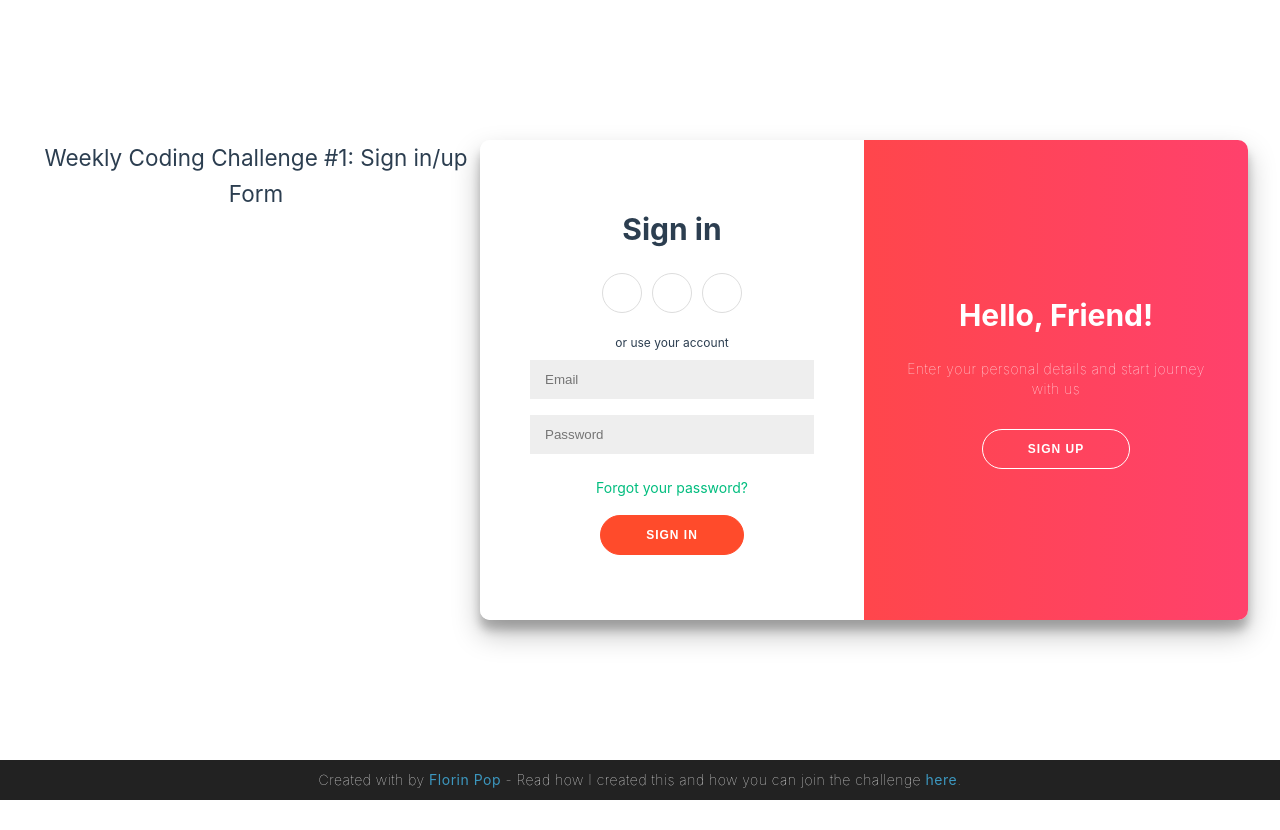
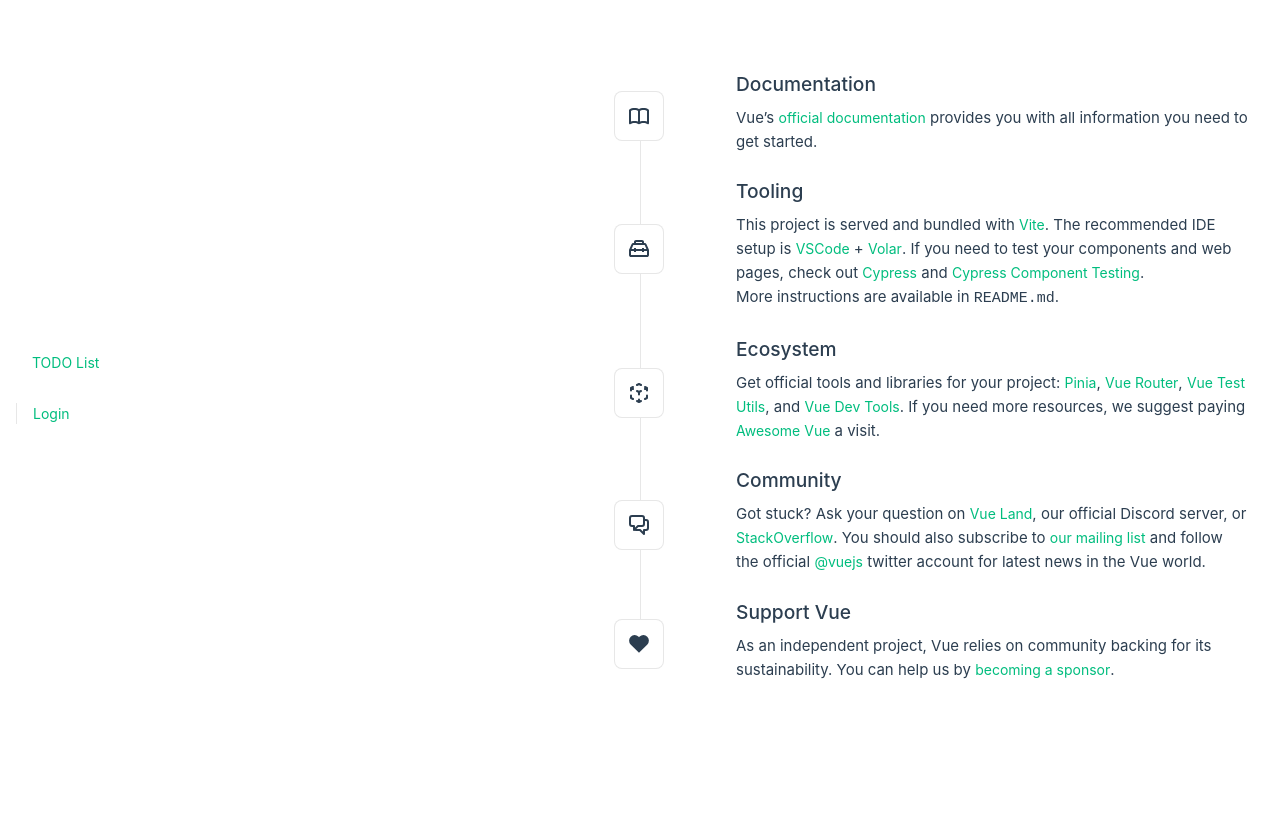
Before and after one commit to fayevivi/login-vue, a Vue app: page / in a window 1280 px wide. Built offline with nearby package versions, Linux system fonts and the light colour scheme.

Commit message:
add router login/todoList

```diff
--- a/src/App.vue
+++ b/src/App.vue
@@ -5,21 +5,23 @@ import Login from './components/Login.vue'
 </script>
 
 <template>
-  <Login />
-  <!-- <header>
-    <img alt="Vue logo" class="logo" src="@/assets/logo.svg" width="125" height="125" />
+  <!--<Login />-->
+  <header>
+    <!--<img alt="Vue logo" class="logo" src="@/assets/logo.svg" width="125" height="125" />-->
 
     <div class="wrapper">
-      <HelloWorld msg="You did it!" />
+      <!--<HelloWorld msg="You did it!" />-->
 
       <nav>
-        <RouterLink to="/">Home</RouterLink>
-        <RouterLink to="/about">About</RouterLink>
+        <!--<RouterLink to="/">Home</RouterLink>
+        <RouterLink to="/about">About</RouterLink>-->
+        <Router-link to="todoPage">TODO List</Router-link>
+        <Router-link to="login">Login</Router-link>
       </nav>
     </div>
-  </header> -->
+  </header>
 
-  <!-- <RouterView /> -->
+  <RouterView />
 </template>
 
 <style scoped>
--- a/src/components/Login.vue
+++ b/src/components/Login.vue
@@ -8,10 +8,10 @@
   </form>
 </template>-->
 <template>
-    <h2>Weekly Coding Challenge #1: Sign in/up Form</h2>
+	<div>
 		<div class="container" id="container" :class="{'right-panel-active':isSignUp}">
 			<div class="form-container sign-up-container">
-		<form action="#">
+				<form action="">
 					<h1>Create Account</h1>
 					<div class="social-container">
 						<a href="#" class="social"><i class="fab fa-facebook-f"></i></a>
@@ -19,10 +19,10 @@
 						<a href="#" class="social"><i class="fab fa-linkedin-in"></i></a>
 					</div>
 					<span>or use your email for registration</span>
-			<input type="text" placeholder="Name" />
-			<input type="email" placeholder="Email" />
-			<input type="password" placeholder="Password" />
-			<button>Sign Up</button>
+					<input type="text" placeholder="Name" v-model="signUpName"/>
+					<input type="email" placeholder="Email" v-model="signUpEmail"/>
+					<input type="password" placeholder="Password" v-model="signUpPassword"/>
+					<button @click.prevent="setSignUp()">Sign Up</button>
 				</form>
 			</div>
 			<div class="form-container sign-in-container">
@@ -34,10 +34,10 @@
 						<a href="#" class="social"><i class="fab fa-linkedin-in"></i></a>
 					</div>
 					<span>or use your account</span>
-			<input type="email" placeholder="Email" />
-			<input type="password" placeholder="Password" />
+					<input type="email" placeholder="Email" v-model="email"/>
+					<input type="password" placeholder="Password" v-model="password"/>
 					<a href="#">Forgot your password?</a>
-			<button>Sign In</button>
+					<button @click.prevent="login()">Sign In</button>
 				</form>
 			</div>
 			<div class="overlay-container">
@@ -50,11 +50,17 @@
 					<div class="overlay-panel overlay-right">
 						<h1>Hello, Friend!</h1>
 						<p>Enter your personal details and start journey with us</p>
-				<button class="ghost" id="signUp" @click="isSignUp = !isSignUp">Sign Up {{ this.changeClass }}</button>
+						<button class="ghost" id="signUp" @click="isSignUp = !isSignUp">Sign Up</button>
 					</div>
 				</div>
 			</div>
 		</div>
+	</div>
+
+	<!--<div>
+		<Router-link to="todoPage">TODO List</Router-link>
+		<RouterView />
+	</div>-->
 
 <footer>
 	<p>
@@ -69,13 +75,16 @@
 <script>
 import { ref } from 'vue'
 import { auth } from '../firebase'
-import { signInWithEmailAndPassword } from 'firebase/auth'
+import { signInWithEmailAndPassword,  createUserWithEmailAndPassword} from 'firebase/auth'
 import $ from 'jquery'
+import { event } from 'jquery'
+import { RouterLink, RouterView } from 'vue-router'
+import router from '@/router'
 
 export default {
   setup() {
-    const email = ref('')
-    const password = ref('')
+    const email = ref('');
+    const password = ref('');
 
     const login = async () => {
       console.log('auth', auth)
@@ -83,6 +92,13 @@ export default {
         const user = await signInWithEmailAndPassword(auth, email.value, password.value)
         // 登入成功，轉到其他頁面
         console.log('user', user)
+        console.log('user_tokenResponse', user._tokenResponse.registered)
+		// this.$router.push('/todoPage')
+		// const router = useRouter();
+			router.push({
+				path: '/todoPage'
+			})
+
       } catch (error) {
         // 登入失敗，顯示錯誤訊息
         console.error(error.message)
@@ -96,20 +112,39 @@ export default {
     return {
       message: "Hello Vue",
       isSignUp: false,
+      signUpName: "",
+      signUpEmail: "",
+      signUpPassword: "",
+	  isLogin: false,
     };
   },
 
   methods:{
-    signUp(){
-      console.log('this is singUp btn')
-      this.changeClass = true
-      console.log('changeClass', this.changeClass)
-    },
-    a(){
-      console.log('aaaaaavv')
-    },
-    b(){
-      console.log('bbbbbbvv')
+    // signUpSwitch(){
+    //   console.log('this is singUp btn')
+    //   this.changeClass = true
+    //   console.log('changeClass', this.changeClass)
+    // },
+    // a(){
+    //   console.log('aaaaaavv')
+    // },
+    // b(){
+    //   console.log('bbbbbbvv')
+    // },
+    setSignUp(){
+      const signUp = async () => {
+        console.log('auth', auth)
+        try {
+          const user = await createUserWithEmailAndPassword(auth, this.signUpEmail, this.signUpPassword)
+          // 登入成功，轉到其他頁面
+          // console.log('user', user)
+          console.log('you did signUp')
+        } catch (error) {
+          // 登入失敗，顯示錯誤訊息
+          console.error(error.message)
+        }
+      }
+      signUp()
     }
   }
 }
@@ -217,6 +252,7 @@ input {
 	width: 768px;
 	max-width: 100%;
 	min-height: 480px;
+	margin: 0 auto;
 }
 
 .form-container {
--- /dev/null
+++ b/src/components/TodoList.vue
@@ -0,0 +1,3 @@
+<template>
+    todotodotodo
+</template>
--- a/src/router/index.js
+++ b/src/router/index.js
@@ -1,5 +1,6 @@
 import { createRouter, createWebHistory } from 'vue-router'
 import HomeView from '../views/HomeView.vue'
+import TodoView from '../views/TodoView.vue'
 
 const router = createRouter({
   history: createWebHistory(import.meta.env.BASE_URL),
@@ -16,7 +17,17 @@ const router = createRouter({
       // this generates a separate chunk (About.[hash].js) for this route
       // which is lazy-loaded when the route is visited.
       component: () => import('../views/AboutView.vue')
-    }
+    },
+    {
+      path: '/todoPage',
+      name: 'TODO List',
+      component: TodoView
+    },
+    {
+      path:'/login',
+      name: 'Login',
+      component: () => import('../components/Login.vue')
+    },
   ]
 })
 
--- /dev/null
+++ b/src/views/TodoView.vue
@@ -0,0 +1,8 @@
+<script setup>
+    import TodoList from '../components/TodoList.vue'
+</script>
+
+
+<template>
+    <TodoList/>
+</template>
```
Lines whose indentation alone changed are shown as unchanged.
